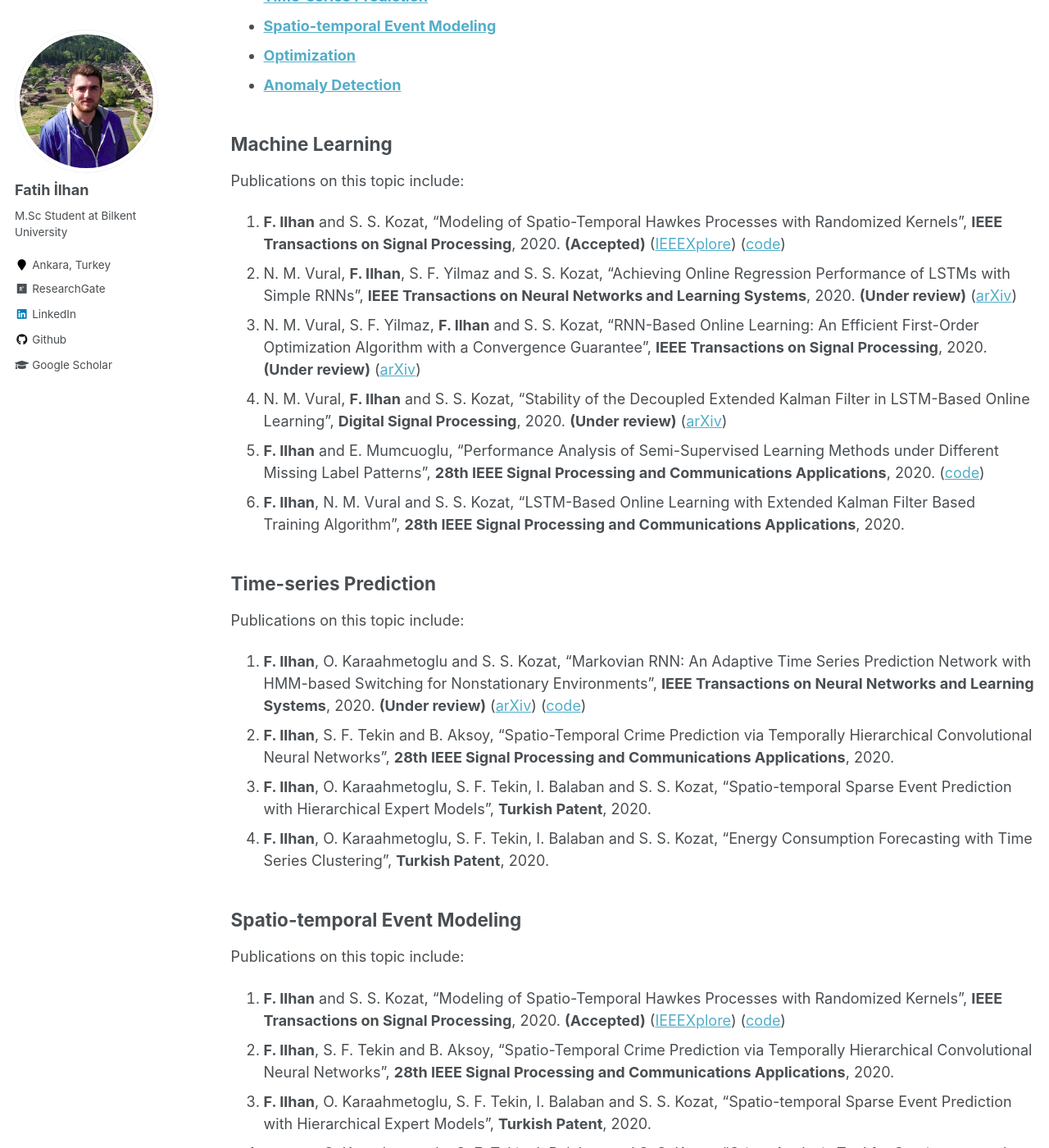
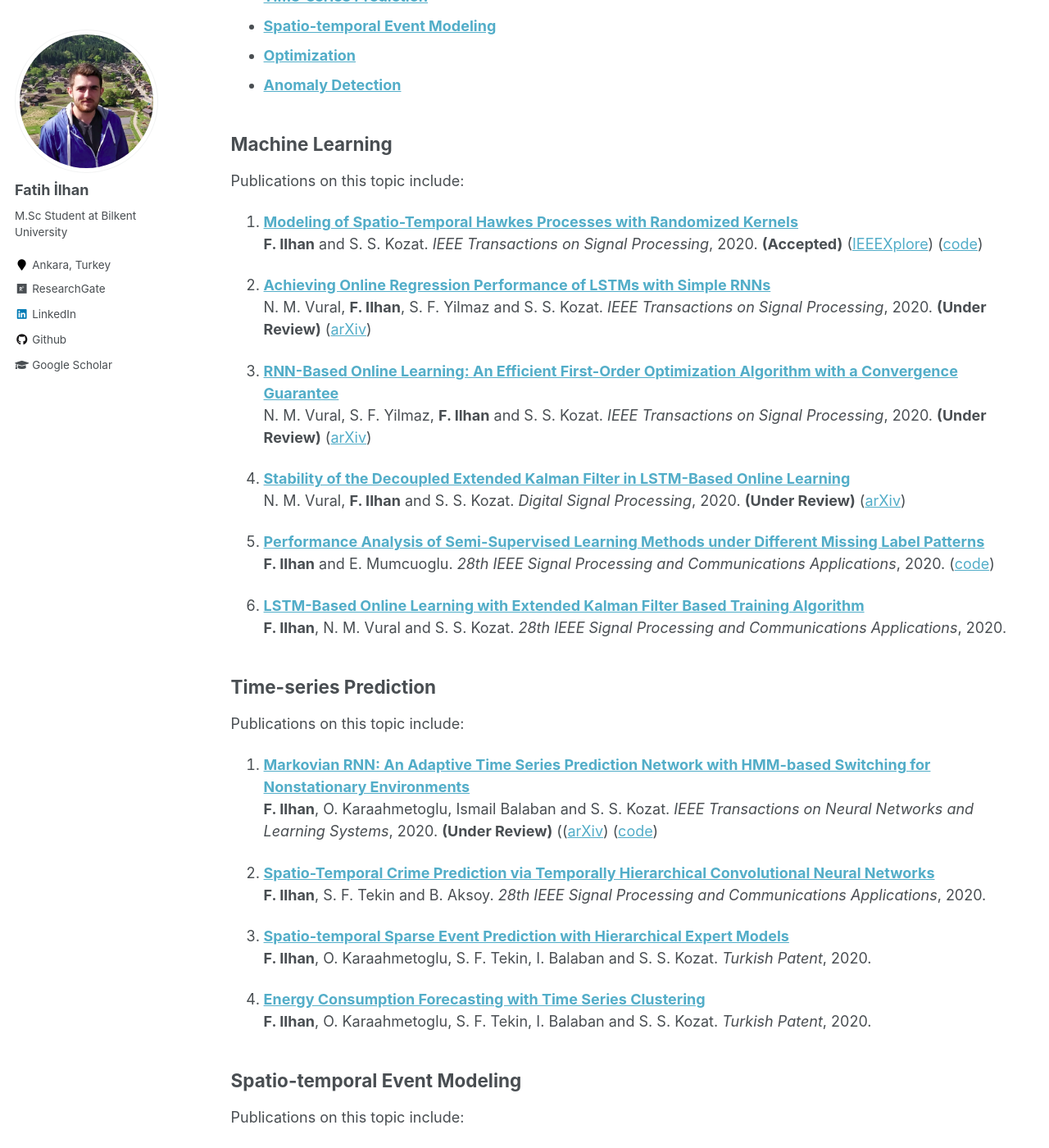
Before and after one commit to fatih-ilhan/fatih-ilhan.github.io, a Jekyll site: the page built from _pages/research.md, in a window 1280 px wide and 1400 px high, scrolled down 269 px. Shown: the whole window at 82% size. Built offline with Jekyll 4.4.1, drawn with Linux system fonts in a browser that asks for light colours; some of the changed text lies outside the part shown.

```diff
--- a/_pages/research.md
+++ b/_pages/research.md
@@ -19,47 +19,99 @@ I conduct research broadly, but not limited to, in the following topics:
 
 Publications on this topic include:
 
-1.  **F. Ilhan** and S. S. Kozat, "Modeling of Spatio-Temporal Hawkes Processes with Randomized Kernels", **IEEE Transactions on Signal Processing**, 2020\. **(Accepted)** ([IEEEXplore](https://ieeexplore.ieee.org/document/9177186)) ([code](https://github.com/fatih-ilhan/sthawkes))
-2.  N. M. Vural, **F. Ilhan**, S. F. Yilmaz and S. S. Kozat, "Achieving Online Regression Performance of LSTMs with Simple RNNs", **IEEE Transactions on Neural Networks and Learning Systems**, 2020\. **(Under review)** ([arXiv](https://arxiv.org/abs/2005.08948))
-3.  N. M. Vural, S. F. Yilmaz, **F. Ilhan** and S. S. Kozat, "RNN-Based Online Learning: An Efficient First-Order Optimization Algorithm with a Convergence Guarantee", **IEEE Transactions on Signal Processing**, 2020\. **(Under review)** ([arXiv](https://arxiv.org/abs/2003.03601))
-4.  N. M. Vural, **F. Ilhan** and S. S. Kozat, "Stability of the Decoupled Extended Kalman Filter in LSTM-Based Online Learning", **Digital Signal Processing**, 2020\. **(Under review)** ([arXiv](https://arxiv.org/abs/1911.12258))
-5.  **F. Ilhan** and E. Mumcuoglu, "Performance Analysis of Semi-Supervised Learning Methods under Different Missing Label Patterns", **28th IEEE Signal Processing and Communications Applications**, 2020\. ([code](https://github.com/fatih-ilhan/ssl-exploration))
-6.  **F. Ilhan**, N. M. Vural and S. S. Kozat, "LSTM-Based Online Learning with Extended Kalman Filter Based Training Algorithm", **28th IEEE Signal Processing and Communications Applications**, 2020.
+1. <b>[Modeling of Spatio-Temporal Hawkes Processes with Randomized Kernels](http://fatih-ilhan.github.io/publications/STHP)</b><br>
+<b>F. Ilhan</b> and S. S. Kozat.
+<i>IEEE Transactions on Signal Processing</i>, 2020. **(Accepted)** ([IEEEXplore](https://ieeexplore.ieee.org/document/9177186)) ([code](https://github.com/fatih-ilhan/sthawkes))
+
+2. <b>[Achieving Online Regression Performance of LSTMs with Simple RNNs](http://fatih-ilhan.github.io/publications/sRNN)</b><br>
+N. M. Vural, **F. Ilhan**, S. F. Yilmaz and S. S. Kozat.
+<i>IEEE Transactions on Signal Processing</i>, 2020. **(Under Review)** ([arXiv](https://arxiv.org/abs/2005.08948))
+
+3. <b>[RNN-Based Online Learning: An Efficient First-Order Optimization Algorithm with a Convergence Guarantee](http://fatih-ilhan.github.io/publications/RNNOL)</b><br>
+N. M. Vural, S. F. Yilmaz, **F. Ilhan** and S. S. Kozat.
+<i>IEEE Transactions on Signal Processing</i>, 2020. **(Under Review)** ([arXiv](https://arxiv.org/abs/2003.03601))
+
+4. <b>[Stability of the Decoupled Extended Kalman Filter in LSTM-Based Online Learning](http://fatih-ilhan.github.io/publications/DEKF)</b><br>
+N. M. Vural, **F. Ilhan** and S. S. Kozat.
+<i>Digital Signal Processing</i>, 2020. **(Under Review)** ([arXiv](https://arxiv.org/abs/1911.12258))
+
+5. <b>[Performance Analysis of Semi-Supervised Learning Methods under Different Missing Label Patterns](http://fatih-ilhan.github.io/publications/SSLM)</b><br>
+<b>F. Ilhan</b> and E. Mumcuoglu.
+<i>28th IEEE Signal Processing and Communications Applications</i>, 2020. ([code](https://github.com/fatih-ilhan/ssl-exploration))
+
+6. <b>[LSTM-Based Online Learning with Extended Kalman Filter Based Training Algorithm](http://fatih-ilhan.github.io/publications/EKF)</b><br>
+<b>F. Ilhan</b>, N. M. Vural and S. S. Kozat.
+<i>28th IEEE Signal Processing and Communications Applications</i>, 2020.
 
 
 ## Time-series Prediction
 
 Publications on this topic include:
 
-1.  **F. Ilhan**, O. Karaahmetoglu and S. S. Kozat, "Markovian RNN: An Adaptive Time Series Prediction Network with HMM-based Switching for Nonstationary Environments", **IEEE Transactions on Neural Networks and Learning Systems**, 2020\. **(Under review)** ([arXiv](https://arxiv.org/abs/2006.10119)) ([code](https://github.com/fatih-ilhan/markov-rnn))
-2.  **F. Ilhan**, S. F. Tekin and B. Aksoy, "Spatio-Temporal Crime Prediction via Temporally Hierarchical Convolutional Neural Networks", **28th IEEE Signal Processing and Communications Applications**, 2020.
-3.  **F. Ilhan**, O. Karaahmetoglu, S. F. Tekin, I. Balaban and S. S. Kozat, "Spatio-temporal Sparse Event Prediction with Hierarchical Expert Models", **Turkish Patent**, 2020.
-4.  **F. Ilhan**, O. Karaahmetoglu, S. F. Tekin, I. Balaban and S. S. Kozat, "Energy Consumption Forecasting with Time Series Clustering", **Turkish Patent**, 2020.
+1. <b>[Markovian RNN: An Adaptive Time Series Prediction Network with HMM-based Switching for Nonstationary Environments](http://fatih-ilhan.github.io/publications/mRNN)</b><br>
+<b>F. Ilhan</b>, O. Karaahmetoglu, Ismail Balaban and S. S. Kozat.
+<i>IEEE Transactions on Neural Networks and Learning Systems</i>, 2020. **(Under Review)** (([arXiv](https://arxiv.org/abs/2006.10119)) ([code](https://github.com/fatih-ilhan/markov-rnn))
 
+2. <b>[Spatio-Temporal Crime Prediction via Temporally Hierarchical Convolutional Neural Networks](http://fatih-ilhan.github.io/publications/THCNN)</b><br>
+<b>F. Ilhan</b>, S. F. Tekin and B. Aksoy.
+<i>28th IEEE Signal Processing and Communications Applications</i>, 2020.
+
+3. <b>[Spatio-temporal Sparse Event Prediction with Hierarchical Expert Models](http://fatih-ilhan.github.io/publications/HEM)</b><br>
+**F. Ilhan**, O. Karaahmetoglu, S. F. Tekin, I. Balaban and S. S. Kozat.
+<i>Turkish Patent</i>, 2020.
+
+4. <b>[Energy Consumption Forecasting with Time Series Clustering](http://fatih-ilhan.github.io/publications/ECF)</b><br>
+**F. Ilhan**, O. Karaahmetoglu, S. F. Tekin, I. Balaban and S. S. Kozat.
+<i>Turkish Patent</i>, 2020.
 
 ## Spatio-temporal Event Modeling
 
 Publications on this topic include:
 
-1.  **F. Ilhan** and S. S. Kozat, "Modeling of Spatio-Temporal Hawkes Processes with Randomized Kernels", **IEEE Transactions on Signal Processing**, 2020\. **(Accepted)** ([IEEEXplore](https://ieeexplore.ieee.org/document/9177186)) ([code](https://github.com/fatih-ilhan/sthawkes))
-2.  **F. Ilhan**, S. F. Tekin and B. Aksoy, "Spatio-Temporal Crime Prediction via Temporally Hierarchical Convolutional Neural Networks", **28th IEEE Signal Processing and Communications Applications**, 2020.
-3.  **F. Ilhan**, O. Karaahmetoglu, S. F. Tekin, I. Balaban and S. S. Kozat, "Spatio-temporal Sparse Event Prediction with Hierarchical Expert Models", **Turkish Patent**, 2020.
-4.  **F. Ilhan**, O. Karaahmetoglu, S. F. Tekin, I. Balaban and S. S. Kozat, "Crime Analysis Tool for Spatio-temporal and Contextual Link Interpretability", **Turkish Patent**, 2020.
+1. <b>[Modeling of Spatio-Temporal Hawkes Processes with Randomized Kernels](http://fatih-ilhan.github.io/publications/STHP)</b><br>
+<b>F. Ilhan</b> and S. S. Kozat.
+<i>IEEE Transactions on Signal Processing</i>, 2020. **(Accepted)** ([IEEEXplore](https://ieeexplore.ieee.org/document/9177186)) ([code](https://github.com/fatih-ilhan/sthawkes))
 
+2. <b>[Spatio-Temporal Crime Prediction via Temporally Hierarchical Convolutional Neural Networks](http://fatih-ilhan.github.io/publications/THCNN)</b><br>
+<b>F. Ilhan</b>, S. F. Tekin and B. Aksoy.
+<i>28th IEEE Signal Processing and Communications Applications</i>, 2020.
+
+3. <b>[Spatio-temporal Sparse Event Prediction with Hierarchical Expert Models](http://fatih-ilhan.github.io/publications/HEM)</b><br>
+**F. Ilhan**, O. Karaahmetoglu, S. F. Tekin, I. Balaban and S. S. Kozat.
+<i>Turkish Patent</i>, 2020.
+
+4. <b>[Crime Analysis Tool for Spatio-temporal and Contextual Link Interpretability](http://fatih-ilhan.github.io/publications/CAT)</b><br>
+**F. Ilhan**, O. Karaahmetoglu, S. F. Tekin, I. Balaban and S. S. Kozat.
+<i>Turkish Patent</i>, 2020.
 
 ## Optimization
 
 Publications on this topic include:
 
-1.  H. Gokcesu, **F. Ilhan**, K. Gokcesu and S. S. Kozat, "Accelerating Min-Max Optimization with Application to Minimal Bounding Sphere", **IEEE Transactions on Signal Processing**, 2020\. **(Under review)** _(draft available with permission of supervisor)_
-2.  H. Gokcesu, **F. Ilhan**, O. Karaahmetoglu and S. S. Kozat, "Minimax Optimal Online Stochastic Learning for Sequences of Convex Functions under Sub-Gradient Observation Failures", **IEEE Transactions on Signal Processing**, 2020\. **(Under review)** _(draft available with permission of supervisor)_
-3.  N. M. Vural, B. Altas, **F. Ilhan** and S. S. Kozat, "Shortest Path Learning in Non-Stationary Environments via Online Convex Optimization", **28th IEEE Signal Processing and Communications Applications**, 2020.
-4.  N. M. Vural, B. Altas, **F. Ilhan** and S. S. Kozat, "Shortest Path Learning via Online Convex Optimization", **28th IEEE Signal Processing and Communications Applications**, 2020.
+1. <b>[Accelerating Min-Max Optimization with Application to Minimal Bounding Sphere](http://fatih-ilhan.github.io/publications/MBS)</b><br>
+H. Gokcesu, **F. Ilhan**, K. Gokcesu and S. S. Kozat.
+<i>IEEE Transactions on Signal Processing</i>, 2020. **(Under Review)** _(draft available with permission of supervisor)_
 
+2. <b>[Minimax Optimal Online Stochastic Learning for Sequences of Convex Functions under Sub-Gradient Observation Failures](http://fatih-ilhan.github.io/publications/MOOSL)</b><br>
+H. Gokcesu, **F. Ilhan**, O. Karaahmetoglu and S. S. Kozat.
+<i>IEEE Transactions on Signal Processing</i>, 2020. **(Under Review)** _(draft available with permission of supervisor)_
+
+3. <b>[Shortest Path Learning in Non-Stationary Environments via Online Convex Optimization](http://fatih-ilhan.github.io/publications/SPLNSE)</b><br>
+N. M. Vural, B. Altas, **F. Ilhan** and S. S. Kozat.
+<i>28th IEEE Signal Processing and Communications Applications</i>, 2020.
+
+4. <b>[Shortest Path Learning via Online Convex Optimization](http://fatih-ilhan.github.io/publications/SPL)</b><br>
+N. M. Vural, B. Altas, **F. Ilhan** and S. S. Kozat,
+<i>28th IEEE Signal Processing and Communications Applications</i>, 2020.
 
 ## Anomaly Detection
 
 Publications on this topic include:
 
-1.  **F. Ilhan**, S. F. Yilmaz and S. S. Kozat, "A Two-Stage Multi-Class Classification Approach Based on Anomaly Detection", **28th IEEE Signal Processing and Communications Applications**, 2020\. ([code](https://github.com/fatih-ilhan/anomaly-detection-for-mcc))
-2.  O. Karaahmetoglu, **F. Ilhan** and S. S. Kozat, "Unsupervised Online Anomaly Detection On Irregularly Sampled Or Missing Valued Time-Series Data Using LSTM Networks", **IEEE Transactions on Neural Networks and Learning Systems**, 2020\. **(Under review)** ([arXiv](https://arxiv.org/abs/2005.12005))
+1. <b>[A Two-Stage Multi-Class Classification Approach Based on Anomaly Detection](http://fatih-ilhan.github.io/publications/TSMCC)</b><br>
+<b>F. Ilhan</b>, S. F. Yilmaz and S. S. Kozat.
+<i>28th IEEE Signal Processing and Communications Applications</i>, 2020. ([code](https://github.com/fatih-ilhan/anomaly-detection-for-mcc))
+
+2. <b>[Unsupervised Online Anomaly Detection On Irregularly Sampled Or Missing Valued Time-Series Data Using LSTM Networks](http://fatih-ilhan.github.io/publications/UOAD)</b><br>
+O. Karaahmetoglu, **F. Ilhan** and S. S. Kozat.
+<i>IEEE Transactions on Signal Processing</i>, 2020. **(Under Review)** ([arXiv](https://arxiv.org/abs/2005.12005))
```
